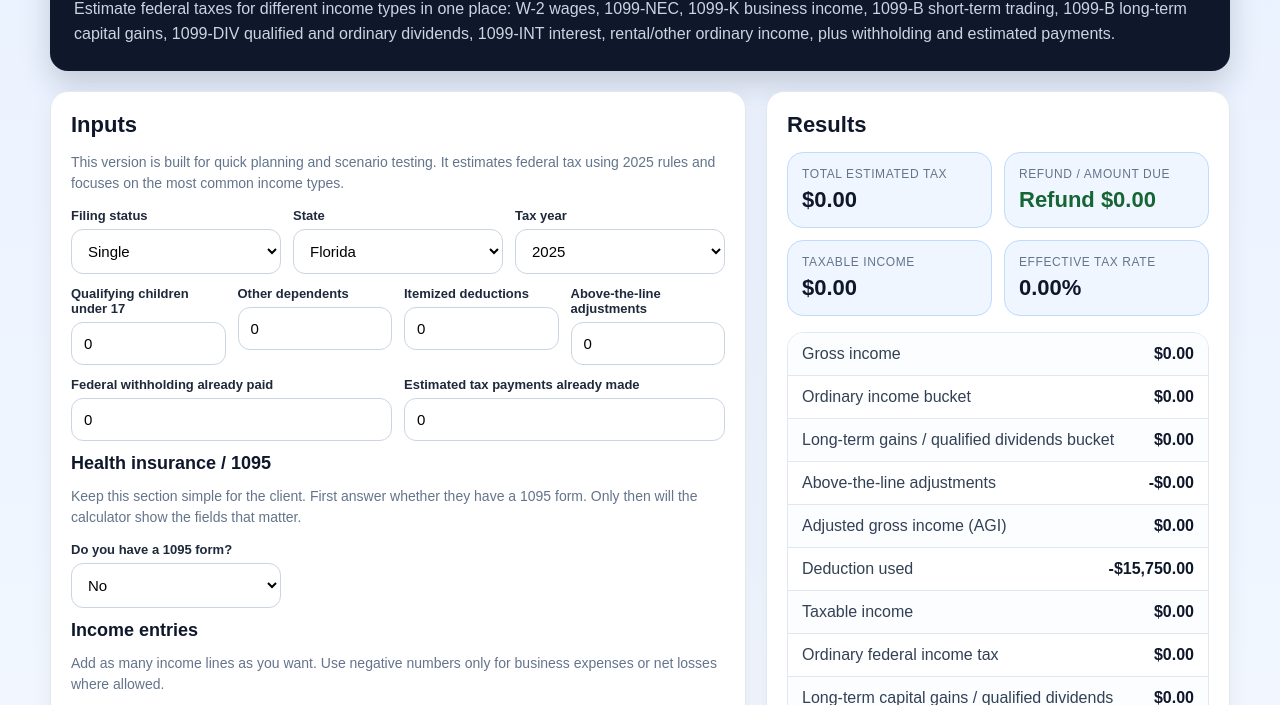
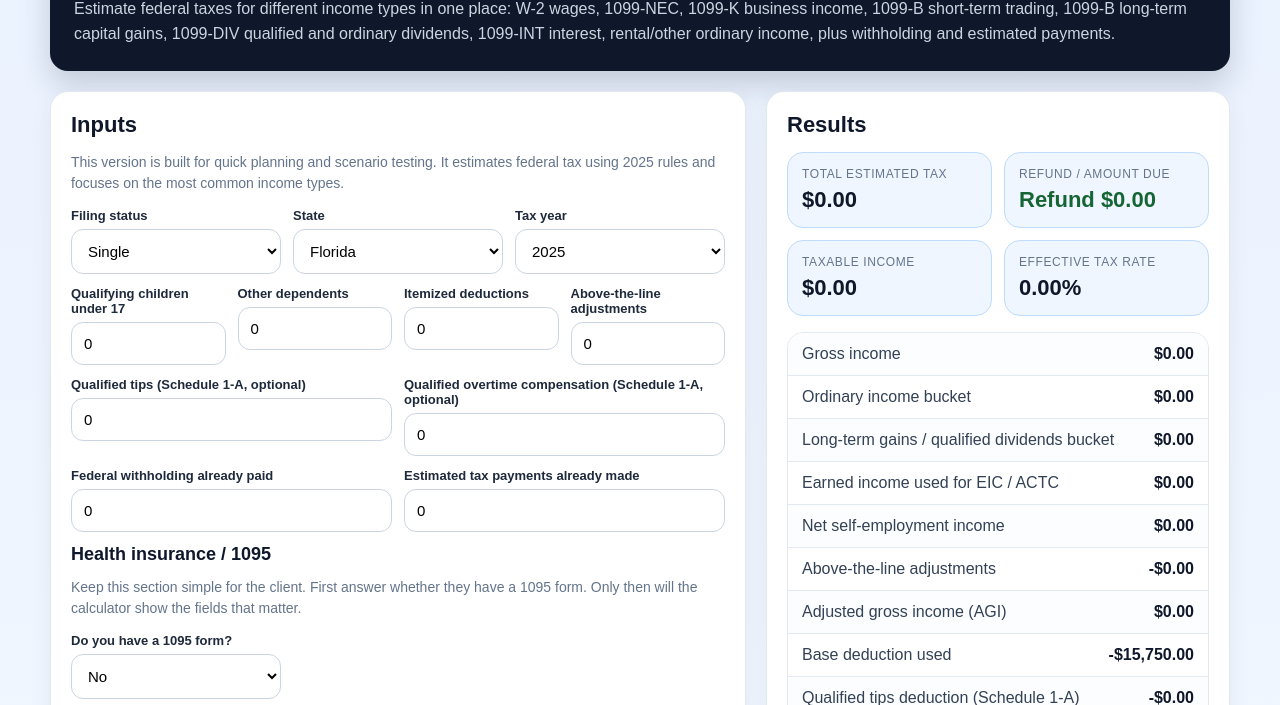
Before and after one commit to jcpm0104/calculadora-interes, a plain HTML site: page index.html in a window 1280 px wide. Shown: the part 95-800 px from the top of the page. Drawn offline with Linux system fonts and the light colour scheme.

Commit message:
Add files via upload

```diff
--- a/index.html
+++ b/index.html
@@ -338,6 +338,17 @@
 
         <div class="row">
           <div class="field span-6">
+            <label for="qualifiedTips">Qualified tips (Schedule 1-A, optional)</label>
+            <input id="qualifiedTips" type="number" min="0" step="0.01" value="0" placeholder="Only if deductible for 2025">
+          </div>
+          <div class="field span-6">
+            <label for="qualifiedOvertime">Qualified overtime compensation (Schedule 1-A, optional)</label>
+            <input id="qualifiedOvertime" type="number" min="0" step="0.01" value="0" placeholder="W-2 or allowed 1099 overtime">
+          </div>
+        </div>
+
+        <div class="row">
+          <div class="field span-6">
             <label for="federalWithholding">Federal withholding already paid</label>
             <input id="federalWithholding" type="number" min="0" step="0.01" value="0">
           </div>
@@ -611,6 +622,27 @@
 
 
 
+    const EITC_2025 = {
+      phaseInRate: { 0: 0.0765, 1: 0.34, 2: 0.40, 3: 0.45 },
+      phaseOutRate: { 0: 0.0765, 1: 0.1598, 2: 0.2106, 3: 0.2106 },
+      maxCredit: { 0: 649, 1: 4328, 2: 7152, 3: 8046 },
+      phaseOutStart: {
+        single: { 0: 10620, 1: 23350, 2: 23350, 3: 23350 },
+        hoh:    { 0: 10620, 1: 23350, 2: 23350, 3: 23350 },
+        mfs:    { 0: 10620, 1: 23350, 2: 23350, 3: 23350 },
+        mfj:    { 0: 17730, 1: 30470, 2: 30470, 3: 30470 }
+      },
+      incomeLimit: {
+        single: { 0: 19104, 1: 50434, 2: 57310, 3: 61555 },
+        hoh:    { 0: 19104, 1: 50434, 2: 57310, 3: 61555 },
+        mfs:    { 0: 19104, 1: 50434, 2: 57310, 3: 61555 },
+        mfj:    { 0: 26214, 1: 57554, 2: 64430, 3: 68675 }
+      },
+      investmentIncomeLimit: 11950
+    };
+
+    const FPL_2025 = { 1: 15650, 2: 21150, 3: 26650, 4: 32150, 5: 37650, 6: 43150, 7: 48650, 8: 54150 };
+
     const NO_INCOME_TAX_STATES = new Set(['AK', 'FL', 'NV', 'NH', 'SD', 'TN', 'TX', 'WA', 'WY']);
 
     const FLAT_STATE_TAX_RATES = {
@@ -850,6 +882,77 @@
       return TAX_DATA_2025;
     }
 
+    function parseNumber(id) {
+      const el = document.getElementById(id);
+      return el ? (parseFloat(el.value) || 0) : 0;
+    }
+
+    function getHouseholdSize(status, children, otherDependents) {
+      return (status === 'mfj' ? 2 : 1) + Math.max(0, children) + Math.max(0, otherDependents);
+    }
+
+    function syncHouseholdMembers() {
+      const el = document.getElementById('householdMembers');
+      if (!el) return;
+      const current = Math.floor(parseNumber('householdMembers'));
+      if (current > 0) return;
+      const status = document.getElementById('filingStatus').value;
+      const children = Math.max(0, Math.floor(parseNumber('children')));
+      const otherDependents = Math.max(0, Math.floor(parseNumber('otherDependents')));
+      el.value = getHouseholdSize(status, children, otherDependents);
+    }
+
+    function taxFromBrackets(income, brackets) {
+      let remaining = Math.max(0, income);
+      let lastLimit = 0;
+      let tax = 0;
+      for (const [limit, rate] of brackets) {
+        const taxableSlice = Math.min(remaining, limit - lastLimit);
+        if (taxableSlice > 0) tax += taxableSlice * rate;
+        remaining -= taxableSlice;
+        lastLimit = limit;
+        if (remaining <= 0) break;
+      }
+      return tax;
+    }
+
+    function capitalGainsTax(ordinaryTaxable, preferentialIncome, status, data) {
+      const gains = Math.max(0, preferentialIncome);
+      if (!gains) return 0;
+      const thresholds = data.capitalGainsThresholds[status];
+      const zeroRoom = Math.max(0, thresholds.zero - ordinaryTaxable);
+      const zeroPortion = Math.min(gains, zeroRoom);
+      let remaining = gains - zeroPortion;
+      const fifteenRoom = Math.max(0, thresholds.fifteen - ordinaryTaxable - zeroPortion);
+      const fifteenPortion = Math.min(remaining, fifteenRoom);
+      remaining -= fifteenPortion;
+      return (fifteenPortion * 0.15) + (remaining * 0.20);
+    }
+
+    function calculateSchedule1ADeduction(amount, magi, status, limitAmount) {
+      const capped = Math.min(Math.max(0, amount), limitAmount);
+      const threshold = status === 'mfj' ? 300000 : 150000;
+      const phaseoutUnits = Math.floor(Math.max(0, magi - threshold) / 1000);
+      const reduction = phaseoutUnits * 100;
+      return Math.max(0, capped - reduction);
+    }
+
+    function calculateEIC(earnedIncome, agi, status, children, netInvestmentIncome) {
+      const qualifyingChildren = Math.max(0, Math.min(3, Math.floor(children)));
+      const comparisonIncome = Math.max(earnedIncome, agi);
+      if (comparisonIncome <= 0) return 0;
+      if (netInvestmentIncome > EITC_2025.investmentIncomeLimit) return 0;
+      const limit = EITC_2025.incomeLimit[status][qualifyingChildren];
+      if (comparisonIncome >= limit) return 0;
+      const phaseInRate = EITC_2025.phaseInRate[qualifyingChildren];
+      const maxCredit = EITC_2025.maxCredit[qualifyingChildren];
+      const phaseOutRate = EITC_2025.phaseOutRate[qualifyingChildren];
+      const phaseOutStart = EITC_2025.phaseOutStart[status][qualifyingChildren];
+      const phasedInCredit = Math.min(maxCredit, Math.max(0, earnedIncome) * phaseInRate);
+      const phaseOutReduction = Math.max(0, comparisonIncome - phaseOutStart) * phaseOutRate;
+      return Math.max(0, phasedInCredit - phaseOutReduction);
+    }
+
     function createIncomeRow(type = 'w2', amount = 0, expense = 0) {
       const clone = template.content.cloneNode(true);
       const row = clone.querySelector('.income-row');
@@ -887,6 +990,8 @@
       document.getElementById('otherDependents').value = 0;
       document.getElementById('itemizedDeductions').value = 0;
       document.getElementById('retirementAdjustments').value = 0;
+      document.getElementById('qualifiedTips').value = 0;
+      document.getElementById('qualifiedOvertime').value = 0;
       document.getElementById('federalWithholding').value = 0;
       document.getElementById('estimatedPayments').value = 0;
       document.getElementById('has1095').value = 'no';
@@ -914,6 +1019,8 @@
       document.getElementById('otherDependents').value = 0;
       document.getElementById('itemizedDeductions').value = 0;
       document.getElementById('retirementAdjustments').value = 0;
+      document.getElementById('qualifiedTips').value = 0;
+      document.getElementById('qualifiedOvertime').value = 0;
       document.getElementById('federalWithholding').value = 0;
       document.getElementById('estimatedPayments').value = 0;
       document.getElementById('has1095').value = 'no';
@@ -976,76 +1083,6 @@
         quickFields.classList.toggle('hidden', acaMode !== 'auto');
       }
     }
-
-
-
-    function parseNumber(id) {
-      const el = document.getElementById(id);
-      if (!el) return 0;
-      const v = parseFloat(el.value);
-      return Number.isFinite(v) ? v : 0;
-    }
-
-    function taxFromBrackets(income, brackets) {
-      let tax = 0;
-      let prev = 0;
-      let remaining = Math.max(0, income);
-      for (const [limit, rate] of brackets) {
-        const upper = limit;
-        const taxableAtThisRate = Math.max(0, Math.min(remaining, upper - prev));
-        tax += taxableAtThisRate * rate;
-        remaining -= taxableAtThisRate;
-        prev = upper;
-        if (remaining <= 0) break;
-      }
-      return Math.max(0, tax);
-    }
-
-    function capitalGainsTax(ordinaryTaxable, preferentialIncome, status, data) {
-      const pref = Math.max(0, preferentialIncome);
-      if (pref <= 0) return 0;
-      const thresholds = data.capitalGainsThresholds[status];
-      const ordinary = Math.max(0, ordinaryTaxable);
-
-      const zeroRoom = Math.max(0, thresholds.zero - ordinary);
-      const taxedAt0 = Math.min(pref, zeroRoom);
-
-      const remainingAfter0 = Math.max(0, pref - taxedAt0);
-      const fifteenRoom = Math.max(0, thresholds.fifteen - ordinary - taxedAt0);
-      const taxedAt15 = Math.min(remainingAfter0, fifteenRoom);
-
-      const taxedAt20 = Math.max(0, pref - taxedAt0 - taxedAt15);
-      return taxedAt15 * 0.15 + taxedAt20 * 0.20;
-    }
-
-    function getHouseholdSize(status, children, otherDependents) {
-      const base = status === 'mfj' ? 2 : 1;
-      return Math.max(1, base + Math.max(0, children) + Math.max(0, otherDependents));
-    }
-
-    function syncHouseholdMembers() {
-      const has1095 = document.getElementById('has1095')?.value;
-      const input = document.getElementById('householdMembers');
-      if (!input || has1095 !== 'yes') return;
-      const status = document.getElementById('filingStatus').value;
-      const children = Math.max(0, Math.floor(parseNumber('children')));
-      const otherDependents = Math.max(0, Math.floor(parseNumber('otherDependents')));
-      const current = Math.max(0, Math.floor(parseNumber('householdMembers')));
-      if (!current || current < 1) {
-        input.value = getHouseholdSize(status, children, otherDependents);
-      }
-    }
-
-    const FPL_2025 = {
-      1: 15120,
-      2: 20440,
-      3: 25760,
-      4: 31080,
-      5: 36400,
-      6: 41720,
-      7: 47040,
-      8: 52360
-    };
 
     function getFplForHousehold(size) {
       if (size <= 8) return FPL_2025[size];
@@ -1179,17 +1216,19 @@
       const phaseoutThreshold = status === 'mfj' ? data.ctcPhaseout.mfj : data.ctcPhaseout.default;
       const initialCTC = children * data.ctcPerChild + otherDependents * data.odcPerDependent;
       const phaseout = Math.max(0, Math.ceil((Math.max(0, magi - phaseoutThreshold)) / 1000) * 50);
-      const nonrefundablePool = Math.max(0, initialCTC - phaseout);
-      const usedAgainstTax = Math.min(nonrefundablePool, Math.max(0, taxBeforeCredits));
+      const availableCredit = Math.max(0, initialCTC - phaseout);
+      const nonrefundableUsed = Math.min(availableCredit, Math.max(0, taxBeforeCredits));
 
-      const childPoolRemaining = Math.max(0, children * data.ctcPerChild - Math.max(0, phaseout));
-      const possibleRefundable = Math.min(children * data.refundableCtcCapPerChild, Math.max(0, earnedIncome - 2500) * 0.15);
-      const refundableACTC = Math.min(possibleRefundable, Math.max(0, childPoolRemaining - Math.min(childPoolRemaining, usedAgainstTax)));
+      const childCreditAvailable = Math.max(0, children * data.ctcPerChild - phaseout);
+      const childCreditRemaining = Math.max(0, childCreditAvailable - Math.min(childCreditAvailable, nonrefundableUsed));
+      const earnedIncomeForACTC = Math.max(0, earnedIncome);
+      const possibleRefundable = Math.min(children * data.refundableCtcCapPerChild, Math.max(0, earnedIncomeForACTC - 2500) * 0.15);
+      const refundableACTC = Math.min(possibleRefundable, childCreditRemaining);
 
       return {
         initialCTC,
         phaseout,
-        nonrefundableUsed: usedAgainstTax,
+        nonrefundableUsed,
         refundableACTC
       };
     }
@@ -1207,6 +1246,8 @@
       const otherDependents = Math.max(0, Math.floor(parseNumber('otherDependents')));
       const itemizedDeductions = Math.max(0, parseNumber('itemizedDeductions'));
       const adjustments = Math.max(0, parseNumber('retirementAdjustments'));
+      const qualifiedTips = Math.max(0, parseNumber('qualifiedTips'));
+      const qualifiedOvertime = Math.max(0, parseNumber('qualifiedOvertime'));
       const federalWithholding = Math.max(0, parseNumber('federalWithholding'));
       const estimatedPayments = Math.max(0, parseNumber('estimatedPayments'));
       syncHouseholdMembers();
@@ -1226,13 +1267,13 @@
         switch (type) {
           case 'w2':
             ordinaryIncome += net;
-            earnedIncome += Math.max(0, net);
+            earnedIncome += net;
             break;
           case '1099nec':
           case '1099k':
             ordinaryIncome += net;
             selfEmploymentNet += net;
-            earnedIncome += Math.max(0, net);
+            earnedIncome += net;
             break;
           case 'shortTrading':
             ordinaryIncome += net;
@@ -1261,54 +1302,69 @@
         }
       });
 
+      earnedIncome = Math.max(0, earnedIncome);
       const se = calculateSE(selfEmploymentNet);
-      const totalIncome = ordinaryIncome + preferentialIncome;
-      const grossIncome = Math.max(0, totalIncome);
+      const grossIncome = ordinaryIncome + preferentialIncome;
       const adjustedGrossIncome = Math.max(0, grossIncome - adjustments - se.deductibleHalf);
+      const tipDeduction = calculateSchedule1ADeduction(qualifiedTips, adjustedGrossIncome, status, 25000);
+      const overtimeLimit = status === 'mfj' ? 25000 : 12500;
+      const overtimeDeduction = calculateSchedule1ADeduction(qualifiedOvertime, adjustedGrossIncome, status, overtimeLimit);
       const standardDeduction = data.standardDeduction[status];
-      const deductionUsed = Math.max(standardDeduction, itemizedDeductions);
+      const baseDeduction = Math.max(standardDeduction, itemizedDeductions);
+      const additionalBelowLineDeductions = tipDeduction + overtimeDeduction;
+      const deductionUsed = baseDeduction + additionalBelowLineDeductions;
       const taxableIncome = Math.max(0, adjustedGrossIncome - deductionUsed);
 
-      const ordinaryTaxablePortion = Math.max(0, taxableIncome - Math.max(0, preferentialIncome));
+      const preferentialBucket = Math.max(0, preferentialIncome);
+      const ordinaryTaxablePortion = Math.max(0, taxableIncome - preferentialBucket);
       const ordinaryTax = taxFromBrackets(ordinaryTaxablePortion, data.ordinaryBrackets[status]);
-      const prefTax = capitalGainsTax(ordinaryTaxablePortion, Math.max(0, preferentialIncome), status, data);
+      const prefTax = capitalGainsTax(ordinaryTaxablePortion, preferentialBucket, status, data);
       const niit = calculateNIIT(netInvestmentIncome, adjustedGrossIncome, status, data);
       const stateTaxableIncome = getStateTaxableIncome(state, taxableIncome, status);
       const stateTax = calculateStateTax(state, taxableIncome, status);
-      const federalPreCreditTax = ordinaryTax + prefTax + se.seTax + niit;
       const aca = estimatePremiumTaxCredit(adjustedGrossIncome, status, children, otherDependents);
 
-      const credits = calculateCredits(adjustedGrossIncome, status, children, otherDependents, data, ordinaryTax + prefTax + niit, earnedIncome);
-      const federalTaxAfterNonRefundable = Math.max(0, federalPreCreditTax - credits.nonrefundableUsed);
-      const federalTaxBeforeRefundables = Math.max(0, federalTaxAfterNonRefundable + Math.max(0, -aca.netPTCAdjustment));
-      const federalTax = Math.max(0, federalTaxBeforeRefundables - credits.refundableACTC - Math.max(0, aca.netPTCAdjustment));
-      const totalTax = federalTax + stateTax;
-
+      const baseIncomeTax = ordinaryTax + prefTax + niit;
+      const credits = calculateCredits(adjustedGrossIncome, status, children, otherDependents, data, baseIncomeTax, earnedIncome);
+      const nonrefundableFederalTax = Math.max(0, baseIncomeTax - credits.nonrefundableUsed);
+      const acaRepayment = Math.max(0, -aca.netPTCAdjustment);
+      const refundablePTC = Math.max(0, aca.netPTCAdjustment);
+      const federalTotalTax = Math.max(0, nonrefundableFederalTax + se.seTax + acaRepayment);
+      const eic = calculateEIC(earnedIncome, adjustedGrossIncome, status, children, netInvestmentIncome);
+      const refundableCredits = credits.refundableACTC + refundablePTC + eic;
       const payments = federalWithholding + estimatedPayments;
-      const balance = payments - totalTax;
+      const federalRefundOrDue = payments + refundableCredits - federalTotalTax;
+      const totalTax = federalTotalTax + stateTax;
+      const combinedRefundOrDue = federalRefundOrDue - stateTax;
       const effectiveRate = grossIncome > 0 ? (totalTax / grossIncome) * 100 : 0;
 
       document.getElementById('totalTax').textContent = formatMoney(totalTax);
       const refundEl = document.getElementById('refundOrDue');
-      refundEl.textContent = balance >= 0 ? 'Refund ' + formatMoney(balance) : 'Due ' + formatMoney(Math.abs(balance));
-      refundEl.className = balance >= 0 ? 'green' : 'orange';
+      refundEl.textContent = combinedRefundOrDue >= 0 ? 'Refund ' + formatMoney(combinedRefundOrDue) : 'Due ' + formatMoney(Math.abs(combinedRefundOrDue));
+      refundEl.className = combinedRefundOrDue >= 0 ? 'green' : 'orange';
       document.getElementById('taxableIncome').textContent = formatMoney(taxableIncome);
       document.getElementById('effectiveRate').textContent = formatPercent(effectiveRate);
 
       const rows = [
         ['Gross income', grossIncome],
         ['Ordinary income bucket', ordinaryIncome],
-        ['Long-term gains / qualified dividends bucket', preferentialIncome],
+        ['Long-term gains / qualified dividends bucket', preferentialBucket],
+        ['Earned income used for EIC / ACTC', earnedIncome],
+        ['Net self-employment income', selfEmploymentNet],
         ['Above-the-line adjustments', -(adjustments + se.deductibleHalf)],
         ['Adjusted gross income (AGI)', adjustedGrossIncome],
-        ['Deduction used', -deductionUsed],
+        ['Base deduction used', -baseDeduction],
+        ['Qualified tips deduction (Schedule 1-A)', -tipDeduction],
+        ['Qualified overtime deduction (Schedule 1-A)', -overtimeDeduction],
+        ['Total deduction used', -deductionUsed],
         ['Taxable income', taxableIncome],
         ['Ordinary federal income tax', ordinaryTax],
         ['Long-term capital gains / qualified dividends tax', prefTax],
         ['Self-employment tax', se.seTax],
         ['Net Investment Income Tax (estimated)', niit],
         ['Child/dependent credits used', -credits.nonrefundableUsed],
-        ['Refundable ACTC (estimated)', -credits.refundableACTC]
+        ['Additional Child Tax Credit (estimated)', -credits.refundableACTC],
+        ['Earned Income Credit (estimated)', -eic]
       ];
 
       if (aca.formType === '1095a') {
@@ -1329,12 +1385,13 @@
       }
 
       rows.push(
-        ['Estimated federal tax', federalTax],
+        ['Estimated federal tax (before refundables)', federalTotalTax],
+        ['Federal payments already made', -payments],
+        ['Federal refund / amount due', Math.abs(federalRefundOrDue)],
         ['State taxable income (estimated)', stateTaxableIncome],
         ['Estimated state income tax', stateTax],
         ['Total estimated tax', totalTax],
-        ['Payments already made', -payments],
-        [balance >= 0 ? 'Estimated refund' : 'Estimated amount due', Math.abs(balance)]
+        [combinedRefundOrDue >= 0 ? 'Estimated refund' : 'Estimated amount due', Math.abs(combinedRefundOrDue)]
       );
 
       const breakdown = document.getElementById('resultBreakdown');
@@ -1360,7 +1417,7 @@
     document.getElementById('calculateBtn').addEventListener('click', calculate);
     document.getElementById('resetBtn').addEventListener('click', resetCalculator);
     document.getElementById('loadExampleBtn').addEventListener('click', loadExample);
-    ['filingStatus','state','children','otherDependents','itemizedDeductions','retirementAdjustments','federalWithholding','estimatedPayments','has1095','healthFormType','acaCalcMode','householdMembers','monthsCovered','acaAdults','acaChildren','acaPlanLevel','marketplacePremium','slcspPremium','advancePTC'].forEach(id => {
+    ['filingStatus','state','children','otherDependents','itemizedDeductions','retirementAdjustments','qualifiedTips','qualifiedOvertime','federalWithholding','estimatedPayments','has1095','healthFormType','acaCalcMode','householdMembers','monthsCovered','acaAdults','acaChildren','acaPlanLevel','marketplacePremium','slcspPremium','advancePTC'].forEach(id => {
       document.getElementById(id).addEventListener('input', () => { updateHealth1095UI(); calculate(); });
       document.getElementById(id).addEventListener('change', () => { updateHealth1095UI(); calculate(); });
     });
```
